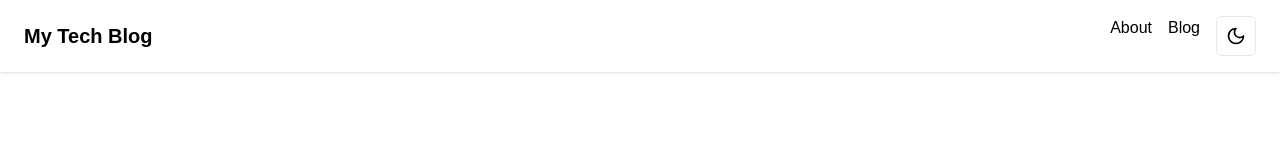
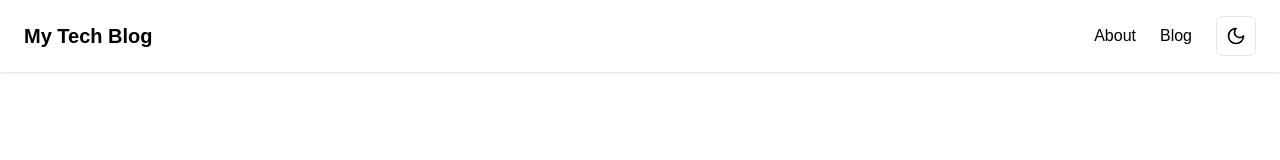
Before and after one commit to jiunshinn/jiun.me, a Next.js app: page / in a window 1280 px wide. Shown: the top 160 px of the page. Built offline with nearby package versions, Linux system fonts and the light colour scheme.

Commit message:
nav item align center

```diff
--- a/src/components/header.tsx
+++ b/src/components/header.tsx
@@ -1,5 +1,5 @@
+import React from "react";
 import Link from "next/link";
-import React from "react";
 import ThemeToggle from "./theme-toggle";
 
 export default function Header() {
@@ -18,7 +18,7 @@
         <Link href="/">My Tech Blog</Link>
       </div>
 
-      <nav className="flex space-x-4">
+      <nav className="flex items-center space-x-6">
         <Link href="/about" className="hover:text-accent transition">
           About
         </Link>
```
